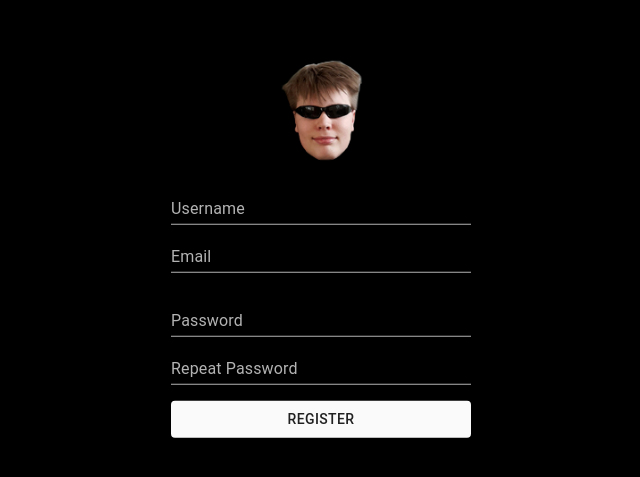
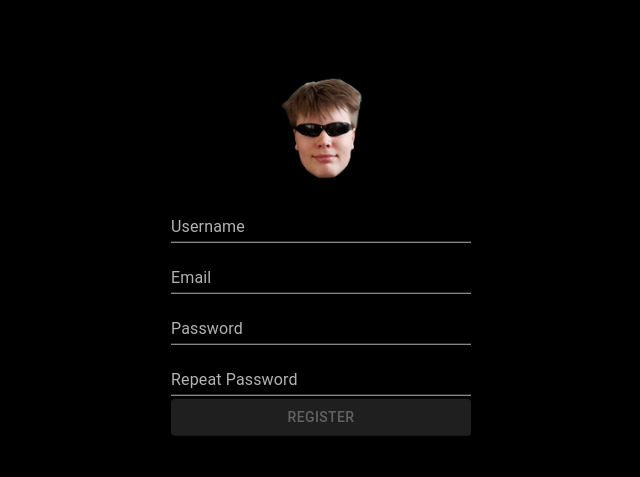
Before and after one commit to willebergh/dampgang.com, a React (Create React App) app in the folder client/: page /register in a window 1280 px wide. Shown: the part 111-588 px from the top of the page, without its empty margins (319-959 px from the left). Built offline with nearby package versions, Linux system fonts and the light colour scheme.

Commit message:
moved form to another component

```diff
--- a/client/src/components/views/Register.jsx
+++ b/client/src/components/views/Register.jsx
@@ -1,10 +1,7 @@
 import React, { Component } from 'react';
-import { ThemeProvider } from '@material-ui/styles';
-import { grey } from '@material-ui/core/colors';
-import { makeStyles, createMuiTheme, TextField, Fab, Button } from "@material-ui/core"
-import { Form } from "react-bootstrap";
-import axios from "axios";
 import { Redirect } from "react-router-dom";
+import Theme from "../layout/Theme";
+import RegisterForm from "../forms/RegisterForm";
 import logo from "../../logo.png";
 
 class Register extends Component {
@@ -12,62 +9,8 @@ class Register extends Component {
         super();
 
         this.state = {
-
-            username: {
-                valid: true,
-                value: ""
-            },
-            email: {
-                valid: true,
-                value: ""
-            },
-            password: {
-                valid: true,
-                value: ""
-            },
-            passwordRepeat: {
-                valid: true,
-                value: ""
-            }
-
+            redirect: false
         }
-    }
-
-    useStyles = makeStyles(theme => ({
-        root: {
-            display: 'flex',
-            flexWrap: 'wrap',
-        }
-    }));
-
-    theme = createMuiTheme({
-        palette: {
-            type: 'dark',
-            primary: {
-                main: grey[50]
-            }
-        },
-    });
-
-    onChange = async e => {
-        this.setState({
-            [e.target.name]: { ...this.state[e.target.name], value: e.target.value }
-        });
-    }
-
-    handleBlur = e => {
-        if (this.state[e.target.name].value === "") {
-            return this.setState({
-                [e.target.name]: { ...this.state[e.target.name], valid: false }
-            });
-        } else {
-            return this.setState({
-                [e.target.name]: { ...this.state[e.target.name], valid: true }
-            });
-        }
-    };
-
-    onSubmit() {
 
     }
 
@@ -76,67 +19,15 @@ class Register extends Component {
     }
 
     render() {
-
-        const username = this.state.username.value;
-        const email = this.state.email.value;
-        const password = this.state.password.value;
-        const passwordRepeat = this.state.passwordRepeat.value;
-
         return (
             <div className="login-wrapper">
                 {this.renderRedirect()}
                 <div style={{}}>
                     <img src={logo} alt="logo" style={{ width: 100, display: "block", margin: "16px auto" }} />
                 </div>
-                <form noValidate autoComplete="off" onSubmit={this.onSubmit}>
-                    <ThemeProvider theme={this.theme}>
-                        <Form.Group>
-                            <TextField
-                                type="text"
-                                name="username"
-                                label="Username"
-                                value={username}
-                                onChange={this.onChange}
-                                onBlur={this.handleBlur}
-                                fullWidth
-                            />
-                            <TextField
-                                type="text"
-                                name="email"
-                                label="Email"
-                                value={email}
-                                onChange={this.onChange}
-                                onBlur={this.handleBlur}
-                                fullWidth
-                            />
-                        </Form.Group>
-                        <Form.Group>
-                            <TextField
-                                type="password"
-                                name="password"
-                                label="Password"
-                                value={password}
-                                onChange={this.onChange}
-                                onBlur={this.handleBlur}
-                                fullWidth
-                            />
-                            <TextField
-                                type="password"
-                                name="passwordRepeat"
-                                label="Repeat Password"
-                                value={passwordRepeat}
-                                onChange={this.onChange}
-                                onBlur={this.handleBlur}
-                                fullWidth
-                            />
-                        </Form.Group>
-                        <Form.Group>
-                            <Button type="submit" variant="contained" color="primary" style={{ display: "block", width: "100%" }}>
-                                Register
-                        </Button>
-                        </Form.Group>
-                    </ThemeProvider>
-                </form>
+                <Theme>
+                    <RegisterForm />
+                </Theme>
             </div>
         );
     }
```
